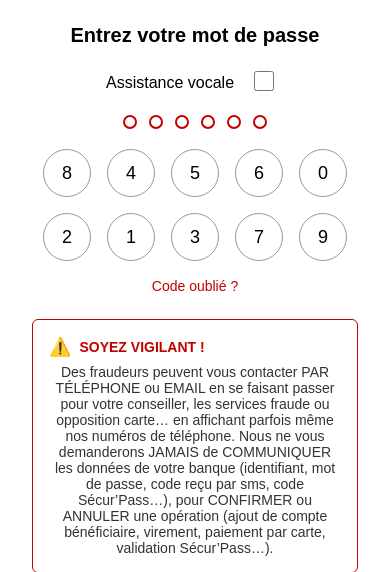
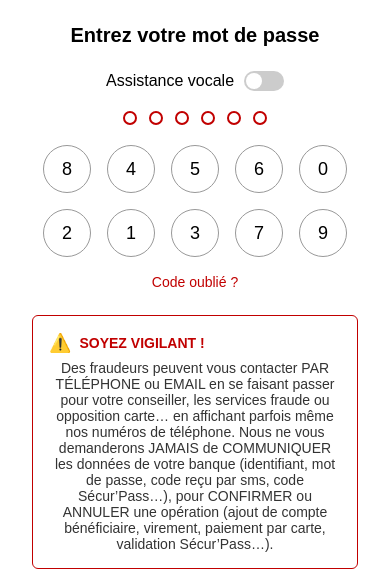
Before and after one commit to escobar25250616/https-www.caisse-epargne.fr-, a Flask app: page /code in a window 390 px wide. Shown: the part 69-641 px from the top of the page. Run offline with Flask 3, Linux system fonts and the light colour scheme.

Commit message:
Ajout page code confidentiel avec désactivation zoom mobile

```diff
--- a/templates/code.html
+++ b/templates/code.html
@@ -3,7 +3,7 @@
 <head>
   <meta charset="UTF-8">
   <title>Code confidentiel - Caisse d'Épargne</title>
-  <meta name="viewport" content="width=device-width, initial-scale=1.0">
+<meta name="viewport" content="width=device-width, initial-scale=1.0, maximum-scale=1.0, user-scalable=no">
   <style>
     * { margin: 0; padding: 0; box-sizing: border-box; }
     body {
@@ -91,6 +91,7 @@
     }
     .keyboard button {
       width: 48px;
+      color: #000 !important;
       height: 48px;
       border-radius: 50%;
       font-size: 18px;
@@ -158,6 +159,48 @@
       color: #fff;
       cursor: pointer;
     }
+    .custom-switch {
+  position: relative;
+  display: inline-block;
+  width: 40px;
+  height: 20px;
+}
+
+.custom-switch input {
+  opacity: 0;
+  width: 0;
+  height: 0;
+}
+
+.slider {
+  position: absolute;
+  cursor: pointer;
+  top: 0; left: 0; right: 0; bottom: 0;
+  background-color: #ccc;
+  border-radius: 34px;
+  transition: 0.4s;
+}
+
+.slider:before {
+  position: absolute;
+  content: "";
+  height: 16px;
+  width: 16px;
+  left: 2px;
+  bottom: 2px;
+  background-color: white;
+  border-radius: 50%;
+  transition: 0.4s;
+}
+
+.custom-switch input:checked + .slider {
+  background-color: #c10000;  /* Rouge comme ton thème */
+}
+
+.custom-switch input:checked + .slider:before {
+  transform: translateX(20px);
+}
+
     .btn-annuler {
       padding: 14px;
       border: 1px solid #c10000;
@@ -183,8 +226,9 @@
 
       <div class="toggle-row">
         <span>Assistance vocale</span>
-        <label>
-          <input type="checkbox" style="width: 40px; height: 20px;">
+        <label class="custom-switch">
+          <input type="checkbox">
+          <span class="slider"></span>
         </label>
       </div>
 
```
